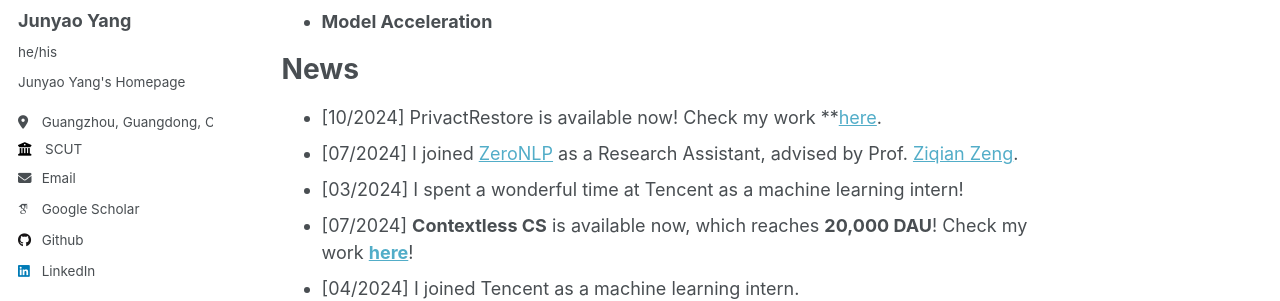
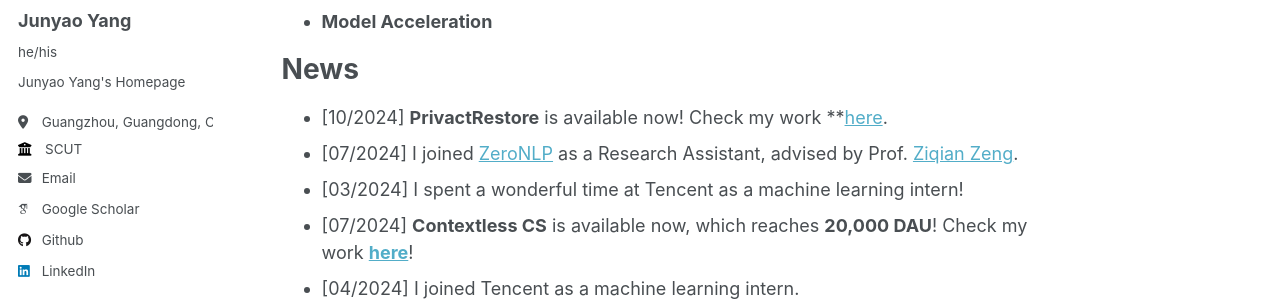
Before and after one commit to jyyang26/jyyang26.github.io, a Jekyll site: the page built from _pages/about.md, in a window 1280 px wide and 900 px high. Shown: the part 281-582 px from the top of the window. Built offline with Jekyll 4.4.1, drawn with Linux system fonts in a browser that asks for light colours; some web fonts are replaced.

```diff
--- a/_pages/about.md
+++ b/_pages/about.md
@@ -13,7 +13,7 @@ My name is Junyao Yang, a final year undergraduate student majoring in **Compute
 - **Model Acceleration**
 
 # News
-- [10/2024] PrivactRestore is available now! Check my work **[here](https://arxiv.org/abs/2406.01394).
+- [10/2024] **PrivactRestore** is available now! Check my work **[here](https://arxiv.org/abs/2406.01394).
 - [07/2024] I joined [ZeroNLP](https://github.com/ZeroNLP) as a Research Assistant, advised by Prof. [Ziqian Zeng](https://ziqianzeng.github.io/).
 - [03/2024] I spent a wonderful time at Tencent as a machine learning intern!
 - [07/2024] **Contextless CS** is available now, which reaches **20,000 DAU**! Check my work **[here](https://kf.qq.com/)**!
```
